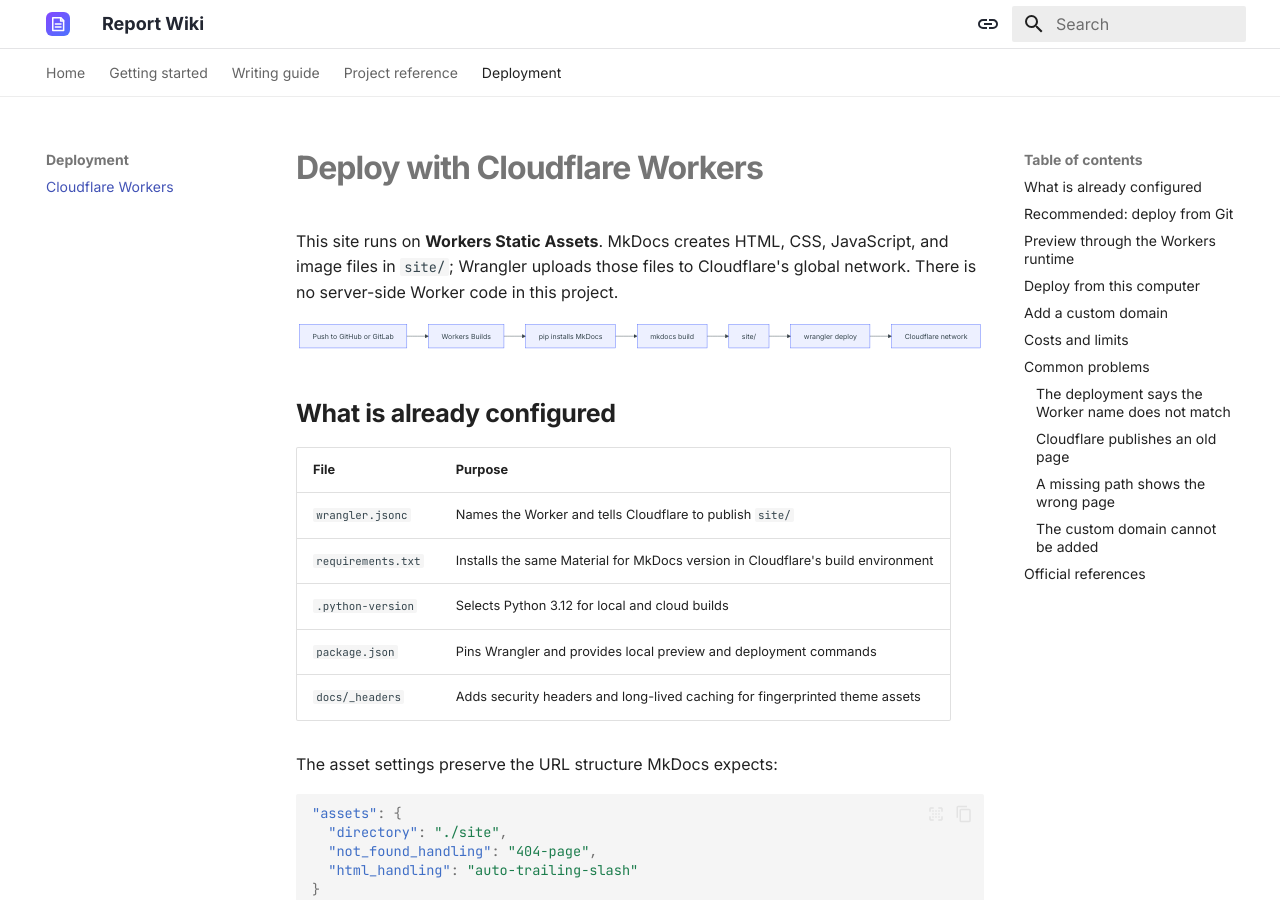
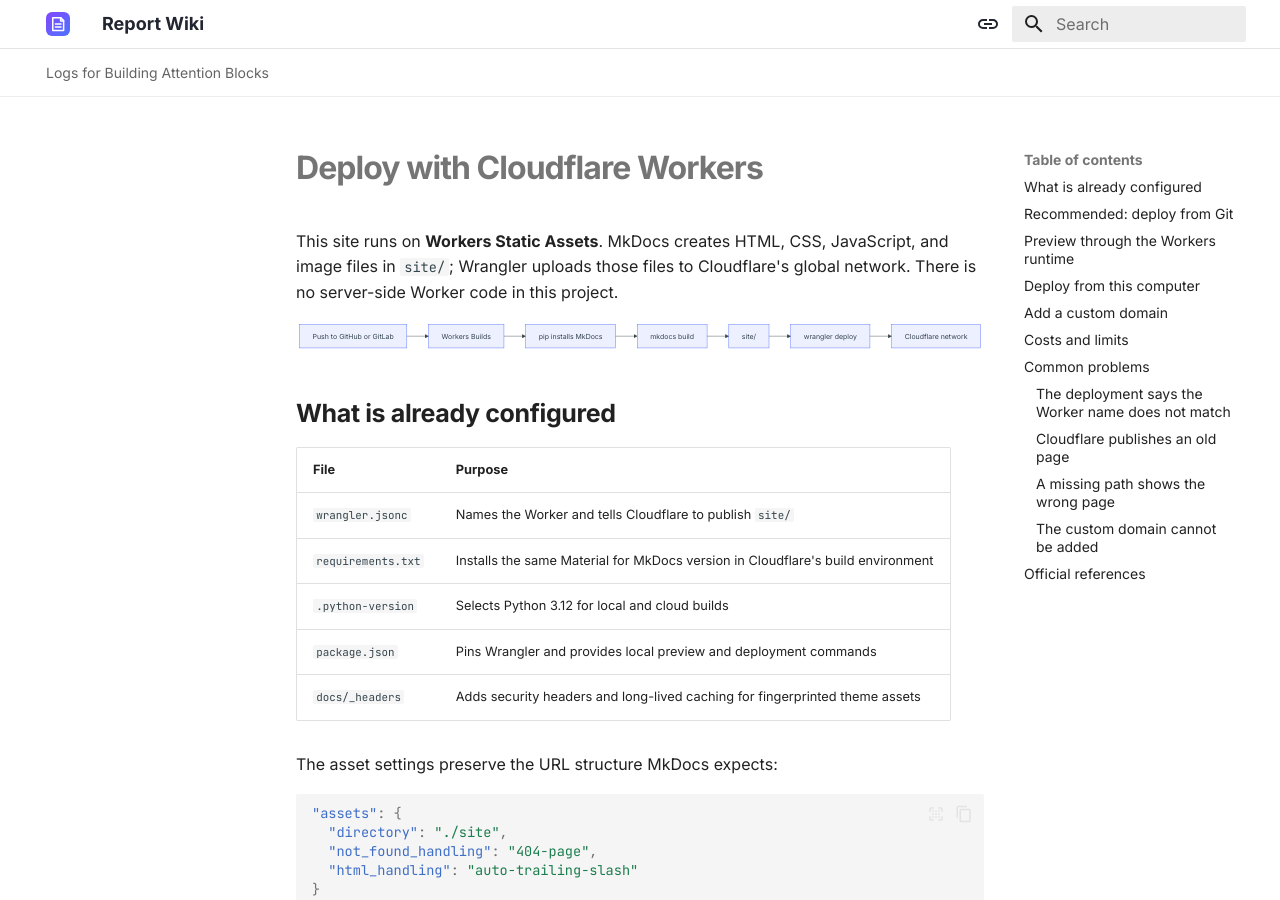
Before and after one commit to mohan-zeyu/report-website, an MkDocs documentation site: the page built from docs/deployment/cloudflare-workers.md, in a window 1280 px wide and 900 px high. Built offline with MkDocs 1.6.1 and Material for MkDocs 9.7.7, drawn with Linux system fonts in a browser that asks for light colours.

```diff
--- a/mkdocs.yml
+++ b/mkdocs.yml
@@ -42,19 +42,19 @@ theme:
         name: Follow system preference
 
 nav:
-  - Home: index.md
-  - Getting started:
-      - Overview: getting-started/index.md
-      - Run the site: getting-started/run-the-site.md
-  - Writing guide:
-      - Add and edit content: guide/index.md
-      - Markdown examples: guide/markdown-examples.md
-      - Organize navigation: guide/navigation.md
-  - Project reference:
-      - Source brief: reference/project-brief.md
-      - Content template: reference/content-template.md
-  - Deployment:
-      - Cloudflare Workers: deployment/cloudflare-workers.md
+  - Logs for Building Attention Blocks: index.md
+  # - Getting started:
+  #     - Overview: getting-started/index.md
+  #     - Run the site: getting-started/run-the-site.md
+  # - Writing guide:
+  #     - Add and edit content: guide/index.md
+  #     - Markdown examples: guide/markdown-examples.md
+  #     - Organize navigation: guide/navigation.md
+  # - Project reference:
+  #     - Source brief: reference/project-brief.md
+  #     - Content template: reference/content-template.md
+  # - Deployment:
+  #     - Cloudflare Workers: deployment/cloudflare-workers.md
 
 markdown_extensions:
   - admonition
```
Also changed, not shown: docs/index.md (+92 -49 lines).
